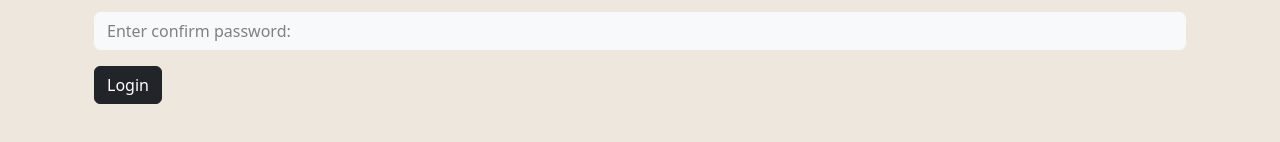
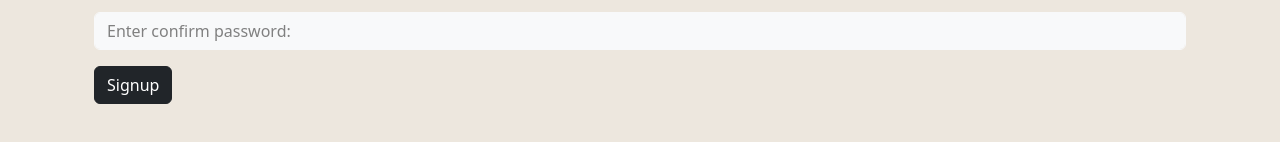
Before and after one commit to tech0123/noteifyFrontend, a React (Create React App) app: page /#/signup in a window 1280 px wide. Shown: the part 452-594 px from the top of the page. Built offline with nearby package versions, Linux system fonts and the light colour scheme.

Commit message:
commit 5

```diff
--- a/src/components/Signup.js
+++ b/src/components/Signup.js
@@ -74,7 +74,7 @@ const Signup = ({ setAlert }) => {
             <Form.Control className={`bg-${darkMode ? 'dark' : 'light'} text-${!darkMode ? 'dark' : 'light'} border border-${darkMode ? 'dark' : 'light'}`} id="cpassword" type="password" placeholder="Enter confirm password:" name='cpassword' onChange={onChange} minLength={3} required value={cred.cpassword} autoComplete="cpassword" />
           </Form.Group>
 
-          <Button variant={`${!darkMode ? 'dark' : 'light'}`} type="submit">Login</Button>
+          <Button variant={`${!darkMode ? 'dark' : 'light'}`} type="submit">Signup</Button>
         </div>
 
       </Form>
```
